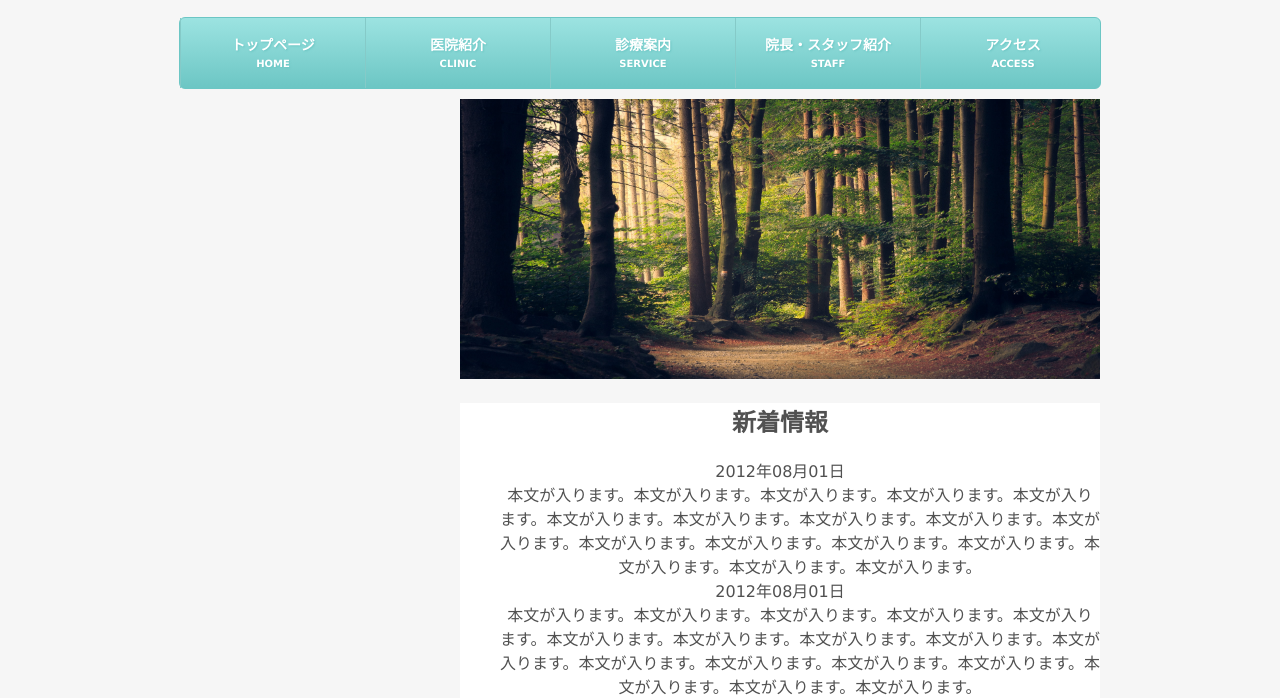
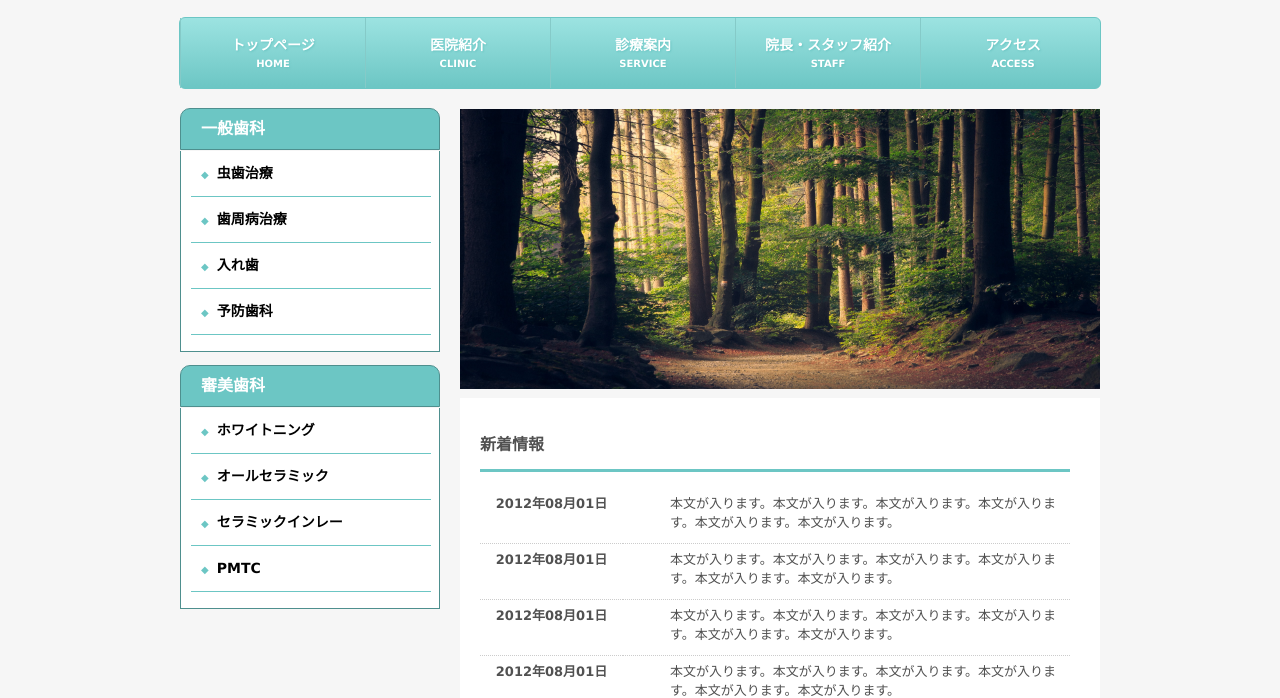
Before and after one commit to tokutamaria/dental, a plain HTML site: page index.html in a window 1280 px wide. Shown: the part 121-819 px from the top of the page. Drawn offline with Linux system fonts and the light colour scheme.

Commit message:
body完成

```diff
--- a/index.html
+++ b/index.html
@@ -45,20 +45,41 @@
         <div class="news">
           <dl>
             <dt><span class="date">2012年08月01日</span></dt>
-            <dd>本文が入ります。本文が入ります。本文が入ります。本文が入ります。本文が入ります。本文が入ります。本文が入ります。本文が入ります。本文が入ります。本文が入ります。本文が入ります。本文が入ります。本文が入ります。本文が入ります。本文が入ります。本文が入ります。本文が入ります。</dd>
+            <dd>本文が入ります。本文が入ります。本文が入ります。本文が入ります。本文が入ります。本文が入ります。</dd>
             <dt><span class="date">2012年08月01日</span></dt>
-            <dd>本文が入ります。本文が入ります。本文が入ります。本文が入ります。本文が入ります。本文が入ります。本文が入ります。本文が入ります。本文が入ります。本文が入ります。本文が入ります。本文が入ります。本文が入ります。本文が入ります。本文が入ります。本文が入ります。本文が入ります。</dd>
+            <dd>本文が入ります。本文が入ります。本文が入ります。本文が入ります。本文が入ります。本文が入ります。</dd>
             <dt><span class="date">2012年08月01日</span></dt>
-            <dd>本文が入ります。本文が入ります。本文が入ります。本文が入ります。本文が入ります。本文が入ります。本文が入ります。本文が入ります。本文が入ります。本文が入ります。本文が入ります。本文が入ります。本文が入ります。本文が入ります。本文が入ります。本文が入ります。本文が入ります。</dd>
+            <dd>本文が入ります。本文が入ります。本文が入ります。本文が入ります。本文が入ります。本文が入ります。</dd>
             <dt><span class="date">2012年08月01日</span></dt>
-            <dd>本文が入ります。本文が入ります。本文が入ります。本文が入ります。本文が入ります。本文が入ります。本文が入ります。本文が入ります。本文が入ります。本文が入ります。本文が入ります。本文が入ります。本文が入ります。本文が入ります。本文が入ります。本文が入ります。本文が入ります。</dd>
+            <dd>本文が入ります。本文が入ります。本文が入ります。本文が入ります。本文が入ります。本文が入ります。</dd>
             <dt><span class="date">2012年08月01日</span></dt>
-            <dd>本文が入ります。本文が入ります。本文が入ります。本文が入ります。本文が入ります。本文が入ります。本文が入ります。本文が入ります。本文が入ります。本文が入ります。本文が入ります。本文が入ります。本文が入ります。本文が入ります。本文が入ります。本文が入ります。本文が入ります。</dd>
+            <dd>本文が入ります。</dd>
           </dl>
         </div>
       </div>
     </div>
+<!-- サイドバー -->
+    <div id="menu">
+      <h2 class="menuTitle01">一般歯科</h2>
+      <div class="menuList01">
+        <ul>
+          <li><a href="#">虫歯治療</a></li>
+          <li><a href="#">歯周病治療</a></li>
+          <li><a href="#">入れ歯</a></li>
+          <li><a href="#">予防歯科</a></li>
+        </ul>
+      </div>
 
+      <h2 class="menuTitle02">審美歯科</h2>
+      <div class="menuList02">
+        <ul>
+          <li><a href="#">ホワイトニング</a></li>
+          <li><a href="#">オールセラミック</a></li>
+          <li><a href="#">セラミックインレー</a></li>
+          <li><a href="#">PMTC</a></li>
+        </ul>
+      </div>
+    </div>
   </div>
 </main>
 </body>
--- a/style.css
+++ b/style.css
@@ -173,7 +173,7 @@ width: 920px;
   width: 920px;
   height:700px;
   margin: 0 auto;
-  margin-top: 100px;
+  margin-top: 110px;
   position: relative;
 }
 
@@ -189,7 +189,115 @@ width: 920px;
 }
 
 #contents #main .inner {
-  width: 640px;
-  height: 410px;
+  margin-top: 5px;
+  width: 600px;
+  height: 340px;
+  padding: 20px;
   background: #ffffff;
 }
+#contents #main .inner h2 {
+  font-size: 16px;
+  /* line-height: 50px; */
+  /* height: 50px; */
+  text-align: left;
+}
+
+#contents #main .inner .news {
+  width: 590px;
+  height: 400px;
+  border-top:solid 3px #6CC6C4;
+}
+
+.news dl dt {
+  float: left;
+  display: block;
+  font-size: 13px;
+  font-weight: bold;
+  height: 50px;
+  width: 11em;
+  margin: 0;
+  margin-top: 5px;
+  padding: 0;
+  border-bottom: 1px #CCCCCC dotted;
+
+}
+.news dl dd {
+  float: right;
+  display: block;
+  font-size: 13px;
+  font-weight: 400;
+  width: 400px;
+  height: 50px;
+  border-bottom: 1px #CCCCCC dotted;
+  margin: 0;
+  margin-top: 5px;
+  word-break: break-all;
+  text-align: left;
+  padding-left: 47px;
+}
+
+.news dl dd:last-child {
+  height: 25px;
+}
+
+.news dl dt:last-of-type {
+    height: 25px;
+}
+
+#menu {
+  width: 260px;
+  float: left;
+}
+
+#menu .menuTitle01,
+#menu .menuTitle02 {
+  font-size: 16px;
+  font-weight: 700;
+  height: 40px;
+  line-height: 40px;
+  color: #ffffff;
+  background-color:  #6CC6C4;;
+  border-radius: 10px 10px 0 0;
+  border:solid 1px #4e8f8e;
+  text-align: left;
+  padding: 0 20px;
+}
+#menu .menuTitle01 {
+  margin-top: -1px;
+}
+#menu .menuList01,
+#menu .menuList02 {
+  background: #ffffff;
+  margin-top: -15px;
+  height: 200px;
+  border-bottom:solid 1px #4e8f8e;
+  border-left:solid 1px #4e8f8e;
+  border-right:solid 1px #4e8f8e;
+
+}
+
+#menu li {
+  padding: 10px;
+  list-style: none;
+  margin-left: -30px;
+  border-bottom:solid 1px #6CC6C4;
+  width: 220px;
+}
+
+#menu li a {
+  display: inline-block;
+  line-height: 25px;
+  height: 25px;
+  font-size: 14px;
+  font-weight: 700;
+  width: 260px;
+  margin-left: 0;
+  text-align: left;
+}
+
+#menu li a::before {
+  content: '◆';
+  color:  #6CC6C4;
+  font-size: 10px;
+  margin-right: 8px;
+}
```
